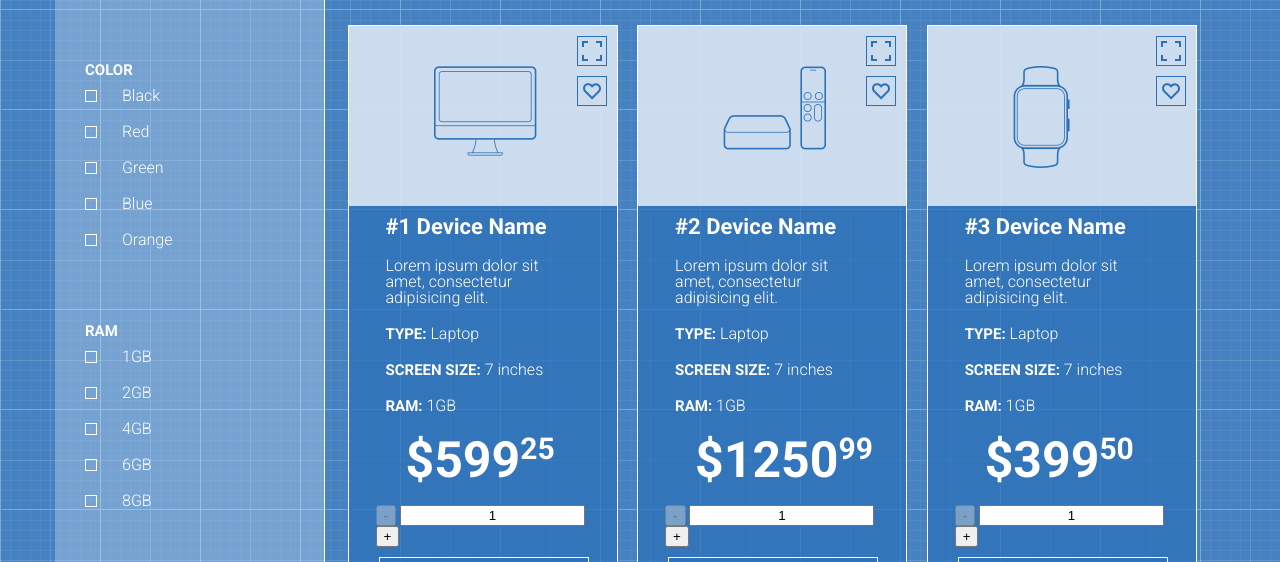
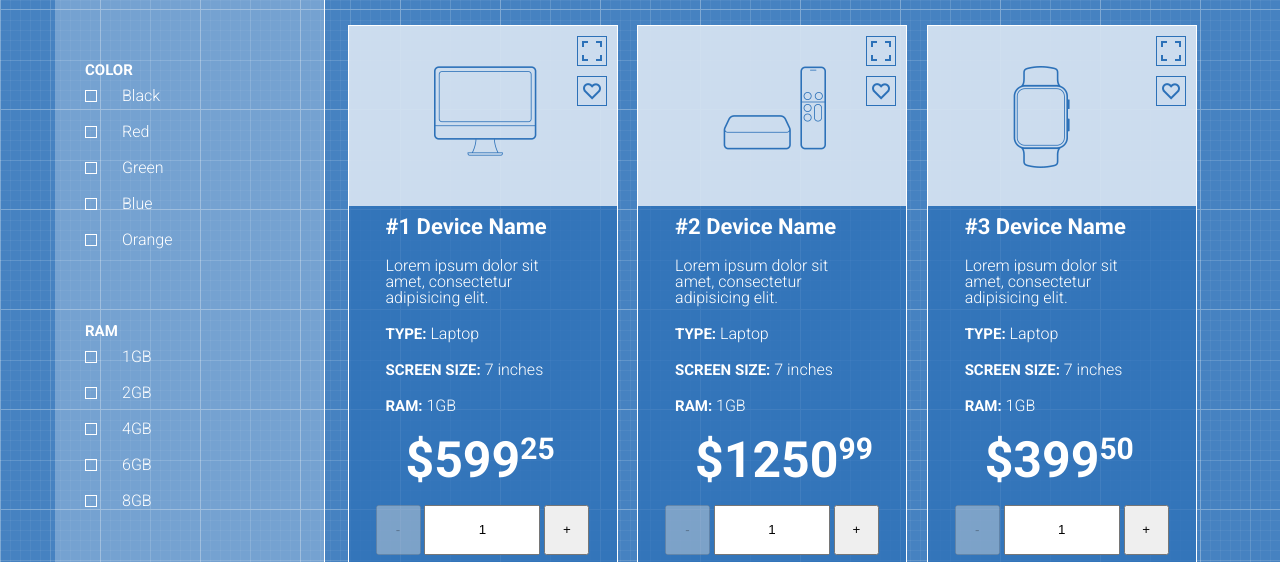
Before and after one commit to Nata-ta/Nata-ta.github.io, a plain HTML site: page index.html in a window 1280 px wide. Shown: the part 691-1253 px from the top of the page. Drawn offline with nearby package versions, Linux system fonts and the light colour scheme.

Commit message:
stylized product-quantity

```diff
--- a/style.css
+++ b/style.css
@@ -330,6 +330,14 @@ p {
 }
 .product-quantity-input{
 	text-align: center;
+	width: 116px;
+	height: 50px;
+	margin: 0;
+}
+.decrement-button, .increment-button {
+	margin: 0;
+	width: 45px;
+	height: 50px;
 }
 .text {
 	color: #2c71b8;
```
